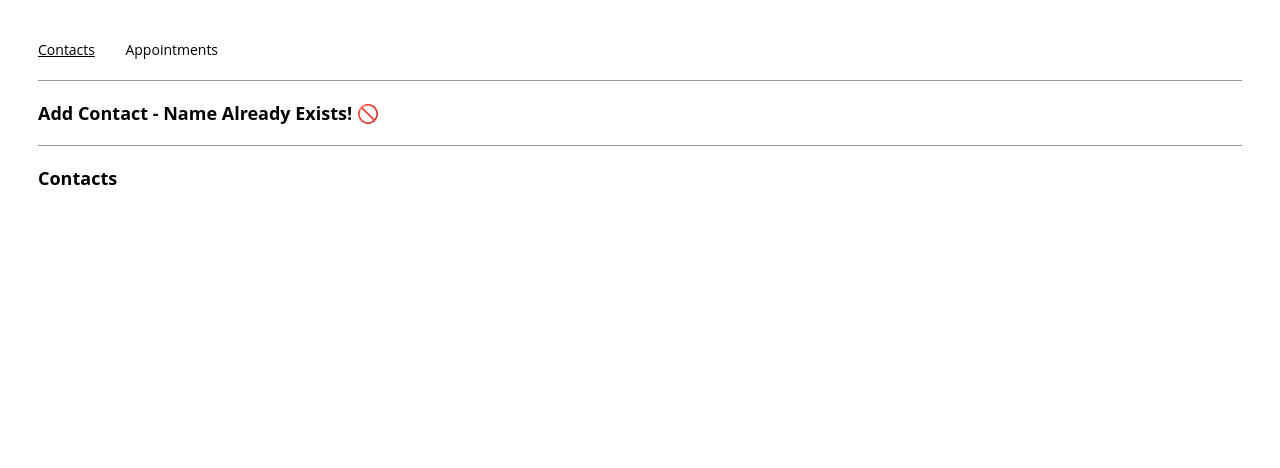
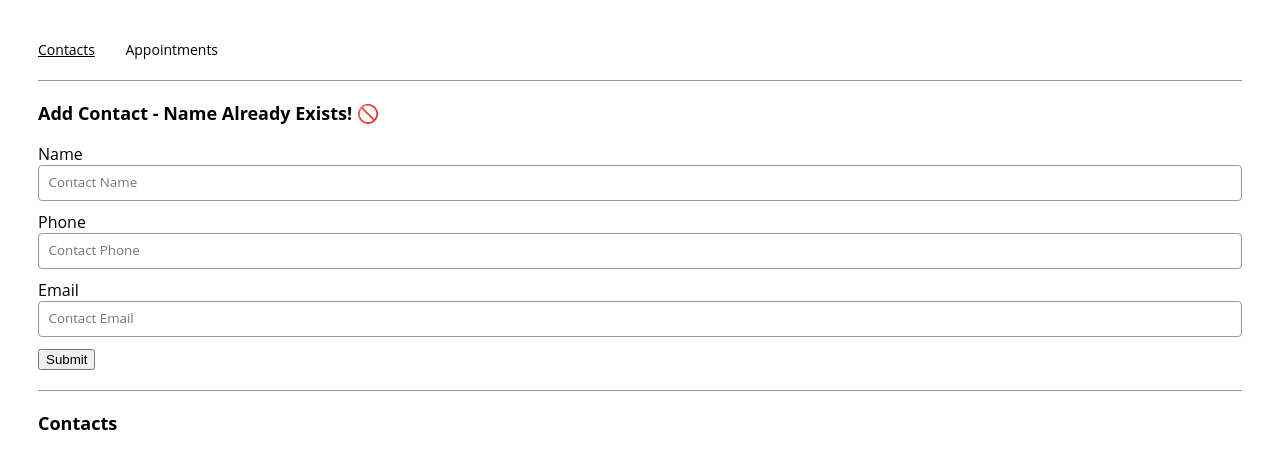
Before and after one commit to jgome284/Automated-Appointment-System, a React (Create React App) app in the folder appt-planner/: page /contacts in a window 1280 px wide. Shown: the top 468 px of the page. Built offline with nearby package versions, Linux system fonts and the light colour scheme.

Commit message:
created form output with correct props

```diff
--- a/appt-planner/src/components/contactForm/ContactForm.js
+++ b/appt-planner/src/components/contactForm/ContactForm.js
@@ -2,14 +2,45 @@ import React from "react";
 
 export const ContactForm = ({
   name,
-  setName,
   phone,
-  setPhone,
   email,
-  setEmail,
-  handleSubmit
+  handleSubmit,
+  handleChange,
 }) => {
   return (
-    <></>
+    <>
+      <form onSubmit={handleSubmit} onChange={handleChange}>
+        <label for="name">Name</label>
+        <input
+          type="text"
+          id="name"
+          name="name"
+          value={name}
+          pattern="^[a-zA-Z]+(([\'\,\.\- ][a-zA-Z ])?[a-zA-Z]*)*$"
+          placeholder="Contact Name"
+        />
+        <br />
+        <label for="phone">Phone</label>
+        <input
+          type="tel"
+          id="phone"
+          name="phone"
+          value={phone}
+          pattern="^(1?)(-| ?)(\()?([0-9]{3})(\)|-| |\)-|\) )?([0-9]{3})(-| )?([0-9]{4}|[0-9]{4})$"
+          placeholder="Contact Phone"
+        />
+        <br />
+        <label for="email">Email</label>
+        <input
+          type="email"
+          id="email"
+          name="email"
+          value={email}
+          placeholder="Contact Email"
+        />
+        <br />
+        <button type="submit">Submit</button>
+      </form>
+    </>
   );
 };
```
